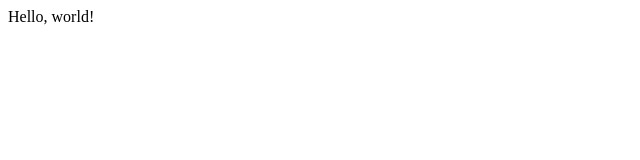
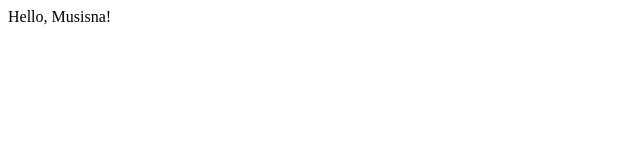
Before and after one commit to l9e7e/musinsa-search, a React (Create React App) app: page / in a window 1280 px wide. Shown: the top 160 px of the page, without its empty margins (0-640 px from the left). Built offline with nearby package versions, Linux system fonts and the light colour scheme.

Commit message:
Change App file name and text

```diff
--- a/src/App.tsx
+++ b/src/MusisnaSearchApp.tsx
@@ -1,5 +1,5 @@
 function App() {
-  return <div>Hello, world!</div>;
+  return <div>Hello, Musisna!</div>;
 }
 
 export default App;
--- a/src/index.tsx
+++ b/src/index.tsx
@@ -1,12 +1,12 @@
 import React from 'react';
 import ReactDOM from 'react-dom/client';
-import App from './App';
+import MusisnaSearchApp from './MusisnaSearchApp';
 
 const root = ReactDOM.createRoot(
   document.getElementById('root') as HTMLElement
 );
 root.render(
   <React.StrictMode>
-    <App />
+    <MusisnaSearchApp />
   </React.StrictMode>
 );
```
